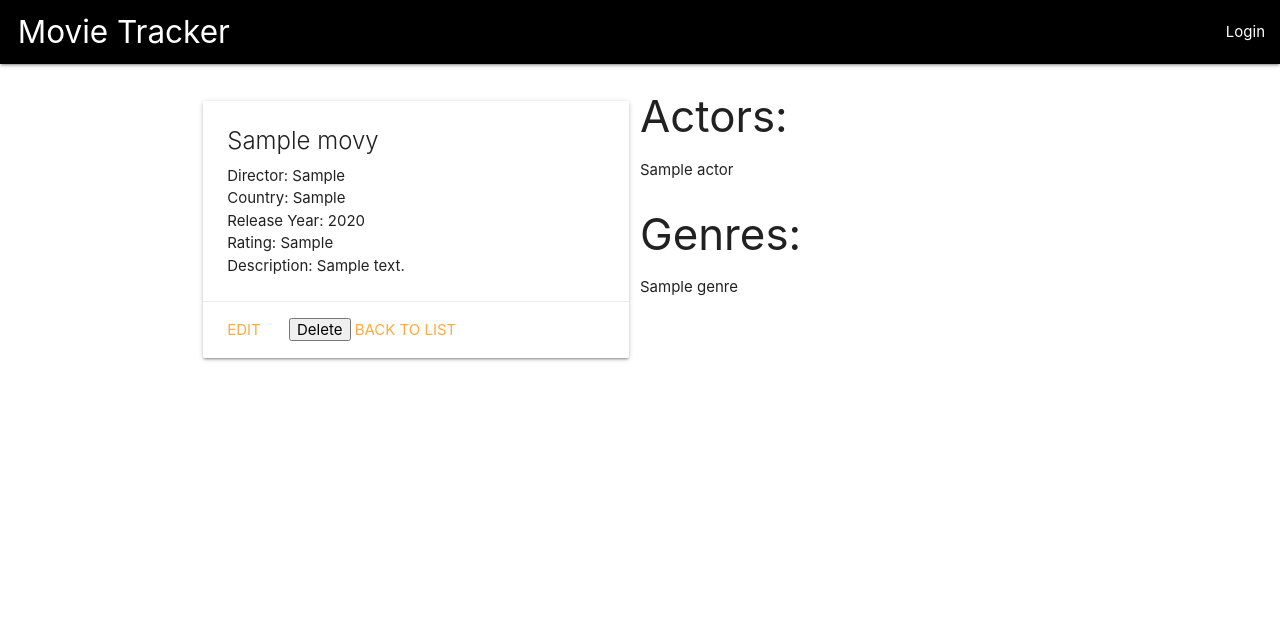
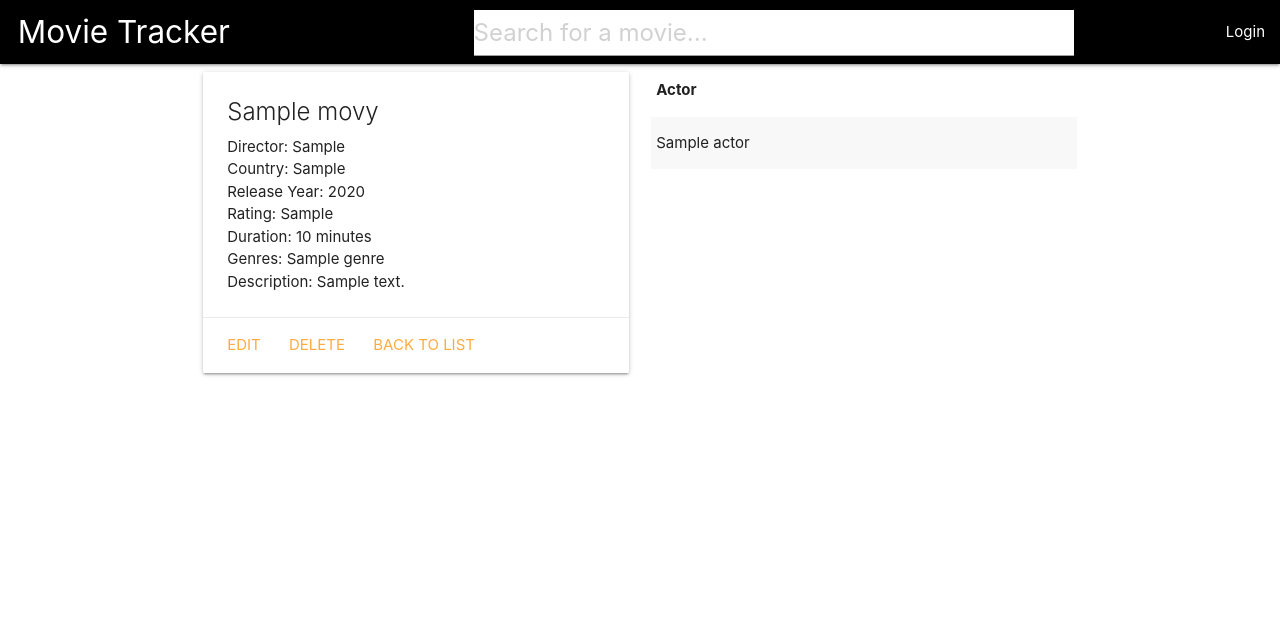
Before and after one commit to jademoslares/MovieTracker, a Django app: page /movies/1/ in a window 1280 px wide. Shown: the top 628 px of the page. Run offline with Django 5.2, Linux system fonts and the light colour scheme; tables that the repository leaves empty hold one stand-in row (values such as "Sample post"); some libraries are stand-ins or nearby versions.

Commit message:
Search bar done and with cleanups with validations

```diff
--- a/main_app/static/css/style.css
+++ b/main_app/static/css/style.css
@@ -19,3 +19,52 @@
   align-items: center;
   text-align: center;
 }
+
+.button-like-link {
+  height: 100%;
+  width: 100%;
+  background: none;
+  border: none;
+  padding: 0;
+  margin: 0;
+  font: inherit;
+  color: inherit;
+  cursor: pointer;
+  text-align: inherit;
+  outline: none;
+}
+.button-like-link:active {
+background-color: lightgray;
+}
+
+#search {
+  margin-top: 4px;
+  margin-left: 37%;
+  width: 600px;
+}
+#search .search-container input {
+  background-color: white;
+  font-size: 24px;
+}
+#search .search-container input:focus {
+  background-color: rgb(161, 163, 163);
+}
+#type-of-search {
+  display: flex;
+  justify-content: center;
+}
+
+#type-of-search form button {
+  padding: 10px 20px;
+  margin-right: 10px;
+  background-color: #007bff;
+  color: white;
+  border: none;
+  border-radius: 5px;
+  cursor: pointer;
+  width: 200px;
+}
+
+#type-of-search form button:last-child {
+  margin-right: 20px;
+}
--- a/main_app/templates/actors/actor_form.html
+++ b/main_app/templates/actors/actor_form.html
@@ -1,8 +1,7 @@
 {% extends 'base.html' %} {% block content %}
 <form method="POST">
-    {% csrf_token %}
-    {{ form.as_p }}
-    <button type="submit">Add</button>
+  {% csrf_token %} {{ form.as_p }}
+  <button type="submit">Add</button>
 </form>
 <a href="{% url 'home' %}">Cancel</a>
 {% endblock %}
--- a/main_app/templates/base.html
+++ b/main_app/templates/base.html
@@ -33,7 +33,17 @@
             <li>
               <a href="/" class="left brand-logo">&nbsp;&nbsp;Movie Tracker</a>
             </li>
+            <li id="search">
+                <div class="search-container">
+                    <form method="GET" action="{% url 'home' %}">
+                        <input type="text" name="q" placeholder="Search for a movie..." value="{{ query|default:'' }}">
+                        <button type="submit"style="display:none">Search</button>
+                      </form>
+                  </form>
+                </div>
+              </li>
           </ul>
+
           <ul class="right">
             {% if user.is_authenticated %}
             <li>Welcome, {{user.username}}</li>
@@ -77,7 +87,6 @@
                   {% csrf_token %}
                   <button type="submit">Logout</button>
                 </form>
-                </a>
             </li>
           </ul>
           {%else%}
--- a/main_app/templates/movies/movie_detail.html
+++ b/main_app/templates/movies/movie_detail.html
@@ -8,8 +8,15 @@
         <p>Country: {{ movie.country }}</p>
         <p>Release Year: {{ movie.release_year }}</p>
         <p>Rating: {{ movie.rating }}</p>
+        {% if movie.duration %}
+        <p>Duration: {{ movie.duration }} minutes</p>
+        {% endif %}
+        <p>
+          Genres: {% for genre in genres %} {{ genre.genre_name }} {% endfor %}
+        </p>
         <p>Description: {{ movie.description }}</p>
       </div>
+
       <div class="card-action">
         <a href="{% url 'movie_update' movie.show_id %}">Edit</a>
         <form
@@ -22,26 +29,31 @@
           <button type="submit">Delete</button>
         </form>
 
-        <button type="button" onclick="confirmDelete()">Delete</button>
+        <a type="button" onclick="confirmDelete()">Delete</a>
 
         <a href="{% url 'home' %}">Back to List</a>
       </div>
     </div>
   </div>
 
-  <h3>Actors:</h3>
-  <ul>
-    {% for actor in actors %}
-    <li>{{ actor.actor_name }}</li>
-    {% endfor %}
-  </ul>
+  <div class="col s6">
+    <table class="striped">
+      <thead>
+        <tr>
+          <th>Actor</th>
+        </tr>
+      </thead>
+      <tbody>
+        {% for actor in actors %}
+        <tr>
+          <td>{{ actor.actor_name }}</td>
+        </tr>
+        {% endfor %}
+      </tbody>
+    </table>
+  </div>
 
-  <h3>Genres:</h3>
-  <ul>
-    {% for genre in genres %}
-    <li>{{ genre.genre_name }}</li>
-    {% endfor %}
-  </ul>
+
 
   <script>
     function confirmDelete() {
--- a/main_app/views.py
+++ b/main_app/views.py
@@ -7,16 +7,26 @@
 from utilities.sqlalchemy_setup import SessionLocal
 from .models import User,Movie,Actor,Genre,ShowActor,ShowGenre
 from .forms import MovieForm, ActorForm, GenreForm, RegistrationForm, LoginForm
+from datetime import datetime
+from django.core.paginator import Paginator
 
 def home(request):
     session: Session = SessionLocal()
+    query = request.GET.get('q')
     try:
-        movies = session.query(Movie).all()
+        if query:
+            movies = session.query(Movie).filter(Movie.title.ilike(f'%{query}%')).all()
+        else:
+            movies = session.query(Movie).all()
 
     finally:
         session.close()
 
-    return render(request, 'home.html', {'movies': movies})
+    paginator = Paginator(movies, 5)
+    page_number = request.GET.get('page')
+    page_obj = paginator.get_page(page_number)
+
+    return render(request, 'home.html', {'page_obj': page_obj})
 
 ###########################################################
 #################### MOVIE ################################
@@ -26,7 +36,6 @@
         movie = session.query(Movie).filter_by(show_id=show_id).first()
         actors = session.query(Actor).join(ShowActor).filter(ShowActor.show_id == show_id).all()
         genres = session.query(Genre).join(ShowGenre).filter(ShowGenre.show_id == show_id).all()
-        print(actors)
     finally:
         session.close()
 
@@ -36,18 +45,25 @@
 def movie_create(request):
     if request.method == 'POST':
         form = MovieForm(request.POST)
+
+        if not form.is_valid():
+            print(form.errors)
+
         if form.is_valid():
             session = SessionLocal()
             try:
                 # print(form.cleaned_data)
                 # print("Selected Actor IDs:", selected_actor_ids)
+                date_added = datetime.now().strftime('%B %d, %Y')
+                converted_date = datetime.strptime(date_added, '%B %d, %Y').date()
+
                 new_movie = Movie(
                     show_id = session.query(Movie).count() + 1,
                     type = "Movie",
                     title = form.cleaned_data['title'],
                     director = form.cleaned_data['director'],
                     country = form.cleaned_data['country'],
-                    date_added = form.cleaned_data['date_added'],
+                    date_added = converted_date,
                     release_year = form.cleaned_data['release_year'],
                     rating = form.cleaned_data['rating'],
                     duration = form.cleaned_data['duration'],
@@ -250,6 +266,7 @@
 def register(request):
     if request.method == 'POST':
         form = RegistrationForm(request.POST)
+
         if form.is_valid():
             session = SessionLocal()
             try:
```
Also changed, not shown: main_app/forms.py (+8 -8 lines), main_app/models.py (+5 -5 lines), main_app/templates/home.html (+22 -12 lines), main_app/templates/movies/movie_form.html (+43 -14 lines), main_app/templates/users/login.html (+23 -1 lines), main_app/templates/users/register.html (+22 -7 lines).
